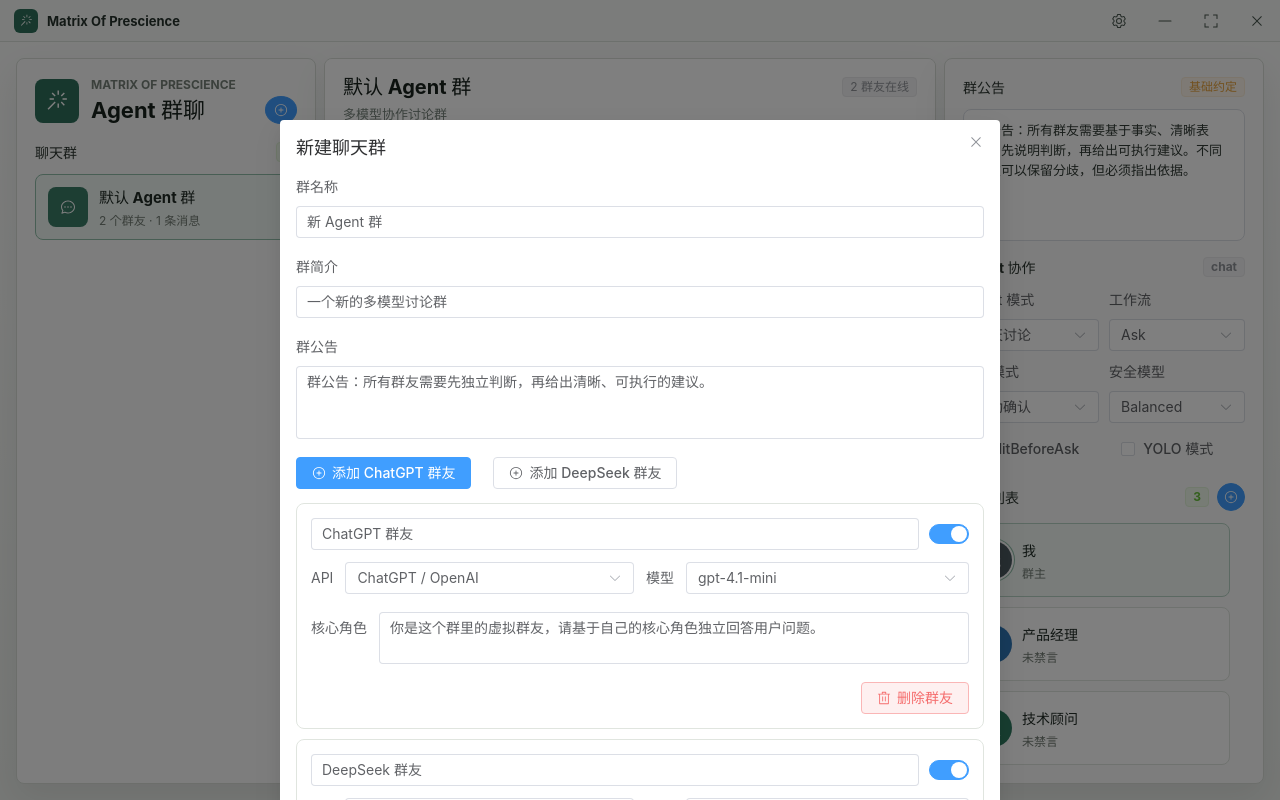
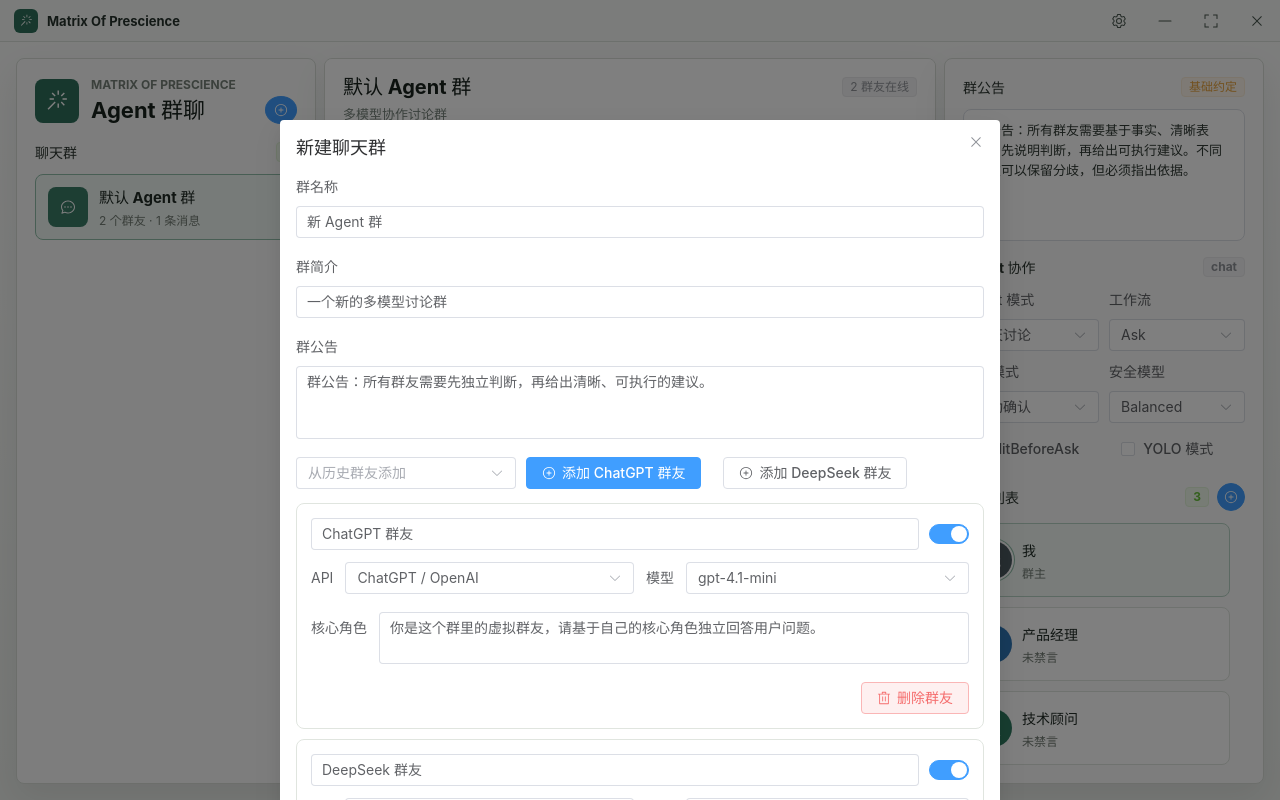
Before and after one commit to StarBobis/MatrixOfPrescience, a Vue app: page / in a window 1280 px wide. Both pictures are taken after a click on the button 281 px from the left and 110 px from the top of the page. Built offline with nearby package versions, Linux system fonts and the light colour scheme.

Commit message:
实现历史群友功能

```diff
--- a/src/components/CreateGroupDialog.vue
+++ b/src/components/CreateGroupDialog.vue
@@ -9,6 +9,7 @@
   description: string;
   announcement: string;
   members: AgentModel[];
+  historicalMembers: AgentModel[];
   providerOptions: Array<{ label: string; value: ProviderId }>;
   modelPresets: Record<ProviderId, string[]>;
 }>();
@@ -18,6 +19,7 @@
   "update:description": [value: string];
   "update:announcement": [value: string];
   addDraftMember: [provider: ProviderId];
+  addDraftMemberFromHistory: [memberId: string];
   removeDraftMember: [memberId: string];
   updateDraftMemberProvider: [member: AgentModel];
   createGroup: [];
@@ -48,6 +50,25 @@
     </el-form>
 
     <div class="settings-toolbar">
+      <el-select
+        class="history-member-select"
+        placeholder="从历史群友添加"
+        filterable
+        clearable
+        @change="(memberId: string) => memberId && emit('addDraftMemberFromHistory', memberId)"
+      >
+        <el-option
+          v-for="member in historicalMembers"
+          :key="member.id"
+          :label="member.name"
+          :value="member.id"
+          :disabled="
+            members.some(
+              (item) => item.name.trim().toLocaleLowerCase() === member.name.trim().toLocaleLowerCase(),
+            )
+          "
+        />
+      </el-select>
       <el-button type="primary" :icon="CirclePlus" @click="emit('addDraftMember', 'openai')">
         添加 ChatGPT 群友
       </el-button>
@@ -109,3 +130,16 @@
     </template>
   </el-dialog>
 </template>
+
+<style scoped>
+.settings-toolbar {
+  display: flex;
+  flex-wrap: wrap;
+  gap: 10px;
+  margin-bottom: 14px;
+}
+
+.history-member-select {
+  width: 220px;
+}
+</style>
--- a/src/components/GroupMemberPanel.vue
+++ b/src/components/GroupMemberPanel.vue
@@ -6,13 +6,16 @@
 
 defineProps<{
   members: AgentModel[];
+  historicalMembers: AgentModel[];
   ownerProfile: OwnerProfile;
   getProviderLabel: (provider: ProviderId) => string;
 }>();
 
 const emit = defineEmits<{
   addMember: [provider: ProviderId];
+  addHistoricalMember: [memberId: string];
   removeMember: [memberId: string];
+  renameMember: [memberId: string, name: string];
 }>();
 
 const activeMemberCardId = ref("");
@@ -80,11 +83,30 @@
 
           <div class="add-member-card">
             <strong>添加群友</strong>
+            <el-select
+              placeholder="从历史群友添加"
+              filterable
+              clearable
+              @change="(memberId: string) => memberId && emit('addHistoricalMember', memberId)"
+            >
+              <el-option
+                v-for="member in historicalMembers"
+                :key="member.id"
+                :label="member.name"
+                :value="member.id"
+                :disabled="
+                  members.some(
+                    (item) =>
+                      item.name.trim().toLocaleLowerCase() === member.name.trim().toLocaleLowerCase(),
+                  )
+                "
+              />
+            </el-select>
             <el-button type="primary" plain @click="emit('addMember', 'openai')">
-              ChatGPT 群友
+              新建 ChatGPT 群友
             </el-button>
             <el-button plain @click="emit('addMember', 'deepseek')">
-              DeepSeek 群友
+              新建 DeepSeek 群友
             </el-button>
           </div>
         </el-popover>
@@ -153,6 +175,7 @@
                 v-model="member.name"
                 size="small"
                 @focus="startMemberCardEdit(member.id)"
+                @change="emit('renameMember', member.id, member.name)"
                 @blur="finishMemberCardEdit(member.id)"
               />
               <span>{{ member.enabled ? "未禁言" : "已禁言" }}</span>
--- a/src/components/GroupRightPanel.vue
+++ b/src/components/GroupRightPanel.vue
@@ -44,13 +44,16 @@
 
 defineProps<{
   members: AgentModel[];
+  historicalMembers: AgentModel[];
   ownerProfile: OwnerProfile;
   getProviderLabel: (provider: ProviderId) => string;
 }>();
 
 const emit = defineEmits<{
   addMember: [provider: ProviderId];
+  addHistoricalMember: [memberId: string];
   removeMember: [memberId: string];
+  renameMember: [memberId: string, name: string];
 }>();
 
 function syncEditBeforeAsk(value: boolean) {
@@ -198,10 +201,13 @@
 
     <GroupMemberPanel
       :members="members"
+      :historical-members="historicalMembers"
       :owner-profile="ownerProfile"
       :get-provider-label="getProviderLabel"
       @add-member="(provider) => emit('addMember', provider)"
+      @add-historical-member="(memberId) => emit('addHistoricalMember', memberId)"
       @remove-member="(memberId) => emit('removeMember', memberId)"
+      @rename-member="(memberId, name) => emit('renameMember', memberId, name)"
     />
   </aside>
 </template>
--- a/src/stores/settings.ts
+++ b/src/stores/settings.ts
@@ -95,6 +95,7 @@
 interface PersistedSettings {
   providers?: Partial<Record<ProviderId, ProviderConfig>>;
   agentModels?: AgentModel[];
+  memberLibrary?: AgentModel[];
   groups?: ChatGroup[];
   activeGroupId?: string;
   ownerProfile?: Partial<OwnerProfile>;
@@ -229,6 +230,41 @@
   };
 }
 
+function normalizeName(name: string) {
+  return name.trim().toLocaleLowerCase();
+}
+
+function makeUniqueMemberName(name: string, members: AgentModel[], exceptId = "") {
+  const base = name.trim() || "群友";
+  const usedNames = new Set(
+    members
+      .filter((member) => member.id !== exceptId)
+      .map((member) => normalizeName(member.name)),
+  );
+
+  if (!usedNames.has(normalizeName(base))) {
+    return base;
+  }
+
+  let index = 2;
+  let nextName = `${base} ${index}`;
+
+  while (usedNames.has(normalizeName(nextName))) {
+    index += 1;
+    nextName = `${base} ${index}`;
+  }
+
+  return nextName;
+}
+
+function cloneMember(member: AgentModel, members: AgentModel[] = []) {
+  return {
+    ...structuredClone(member),
+    id: crypto.randomUUID(),
+    name: makeUniqueMemberName(member.name, members),
+  };
+}
+
 function createDefaultMembers(): AgentModel[] {
   return [
     createMember(
@@ -272,6 +308,7 @@
     return {
       providers: structuredClone(providerDefaults),
       groups: [defaultGroup] as ChatGroup[],
+      memberLibrary: createDefaultMembers() as AgentModel[],
       activeGroupId: defaultGroup.id,
       ownerProfile: structuredClone(defaultOwnerProfile),
     };
@@ -283,6 +320,20 @@
 
     activeMembers(): AgentModel[] {
       return this.activeGroup?.members.filter((member) => member.enabled) ?? [];
+    },
+
+    historicalMembers(): AgentModel[] {
+      const members = [...this.memberLibrary];
+
+      for (const group of this.groups) {
+        for (const member of group.members) {
+          if (!members.some((item) => normalizeName(item.name) === normalizeName(member.name))) {
+            members.push(member);
+          }
+        }
+      }
+
+      return members;
     },
   },
 
@@ -312,6 +363,7 @@
 
       if (Array.isArray(parsed.groups) && parsed.groups.length > 0) {
         this.groups = parsed.groups.map((group) => normalizeGroup(group));
+        this.memberLibrary = this.buildMemberLibrary(parsed.memberLibrary ?? []);
         this.activeGroupId = parsed.activeGroupId ?? parsed.groups[0].id;
         return;
       }
@@ -321,6 +373,7 @@
         migratedGroup.name = "迁移的模型群";
         migratedGroup.members = parsed.agentModels;
         this.groups = [migratedGroup];
+        this.memberLibrary = this.buildMemberLibrary(parsed.agentModels);
         this.activeGroupId = migratedGroup.id;
       }
     },
@@ -330,11 +383,57 @@
         STORAGE_KEY,
         JSON.stringify({
           providers: this.providers,
+          memberLibrary: this.buildMemberLibrary(this.memberLibrary),
           groups: this.groups,
           activeGroupId: this.activeGroupId,
           ownerProfile: this.ownerProfile,
         }),
       );
+    },
+
+    buildMemberLibrary(seed: AgentModel[] = []) {
+      const members: AgentModel[] = [];
+
+      for (const member of [...seed, ...this.groups.flatMap((group) => group.members)]) {
+        const name = makeUniqueMemberName(member.name, members);
+        members.push({
+          ...structuredClone(member),
+          id: member.id,
+          name,
+        });
+      }
+
+      const seen = new Set<string>();
+      return members.filter((member) => {
+        const key = normalizeName(member.name);
+
+        if (seen.has(key)) {
+          return false;
+        }
+
+        seen.add(key);
+        return true;
+      });
+    },
+
+    rememberMember(member: AgentModel) {
+      const existing = this.memberLibrary.find(
+        (item) => normalizeName(item.name) === normalizeName(member.name),
+      );
+
+      if (existing) {
+        Object.assign(existing, structuredClone(member), { id: existing.id });
+        return existing;
+      }
+
+      const libraryMember = {
+        ...structuredClone(member),
+        id: crypto.randomUUID(),
+        name: makeUniqueMemberName(member.name, this.memberLibrary),
+      };
+
+      this.memberLibrary.push(libraryMember);
+      return libraryMember;
     },
 
     startPersistence() {
@@ -364,7 +463,10 @@
         workspacePath: "",
         agentConfig: structuredClone(defaultAgentConfig),
         patchProposals: [],
-        members,
+        members: members.map((member, index, list) => ({
+          ...member,
+          name: makeUniqueMemberName(member.name, list.slice(0, index)),
+        })),
         messages: [
           createSystemMessage(
             `群「${name}」已创建。当前有 ${members.length} 个虚拟群友，可以开始对话。`,
@@ -374,6 +476,9 @@
       };
 
       this.groups.unshift(group);
+      for (const member of group.members) {
+        this.rememberMember(member);
+      }
       this.activeGroupId = group.id;
     },
 
@@ -395,16 +500,37 @@
       const group = this.activeGroup;
       const providerConfig = this.providers[provider];
       const nextIndex = group.members.length + 1;
+      const member = createMember(
+        provider,
+        makeUniqueMemberName(`${providerConfig.name} 群友 ${nextIndex}`, [
+          ...group.members,
+          ...this.memberLibrary,
+        ]),
+        providerConfig.defaultModel,
+        "你是这个群里的虚拟群友，请基于自己的核心角色独立回答用户问题。",
+      );
 
-      group.members.push(
-        createMember(
-          provider,
-          `${providerConfig.name} 群友 ${nextIndex}`,
-          providerConfig.defaultModel,
-          "你是这个群里的虚拟群友，请基于自己的核心角色独立回答用户问题。",
-        ),
-      );
+      group.members.push(member);
+      this.rememberMember(member);
       group.updatedAt = new Date().toISOString();
+    },
+
+    addMemberFromHistory(memberId: string) {
+      const source = this.historicalMembers.find((member) => member.id === memberId);
+
+      if (!source) {
+        return false;
+      }
+
+      const group = this.activeGroup;
+
+      if (group.members.some((member) => normalizeName(member.name) === normalizeName(source.name))) {
+        return false;
+      }
+
+      group.members.push(cloneMember(source, group.members));
+      group.updatedAt = new Date().toISOString();
+      return true;
     },
 
     duplicateMember(member: AgentModel) {
@@ -413,8 +539,21 @@
       group.members.push({
         ...member,
         id: crypto.randomUUID(),
-        name: `${member.name} 副本`,
+        name: makeUniqueMemberName(`${member.name} 副本`, group.members),
       });
+      group.updatedAt = new Date().toISOString();
+    },
+
+    renameMember(memberId: string, name: string) {
+      const group = this.activeGroup;
+      const member = group.members.find((item) => item.id === memberId);
+
+      if (!member) {
+        return;
+      }
+
+      member.name = makeUniqueMemberName(name, group.members, memberId);
+      this.rememberMember(member);
       group.updatedAt = new Date().toISOString();
     },
 
@@ -497,10 +636,15 @@
 
       return createMember(
         provider,
-        `${providerConfig.name} 群友`,
+        makeUniqueMemberName(`${providerConfig.name} 群友`, this.historicalMembers),
         providerConfig.defaultModel,
         "你是这个群里的虚拟群友，请基于自己的核心角色独立回答用户问题。",
       );
     },
+
+    cloneHistoricalMember(memberId: string, members: AgentModel[] = []) {
+      const source = this.historicalMembers.find((member) => member.id === memberId);
+      return source ? cloneMember(source, members) : null;
+    },
   },
 });
--- /dev/null
+++ b/src/utils/memberNames.ts
@@ -0,0 +1,25 @@
+import type { AgentModel } from "../stores/settings";
+
+export function makeMemberNameUnique(member: AgentModel, members: AgentModel[]) {
+  const baseName = member.name.trim() || "群友";
+  const usedNames = new Set(
+    members
+      .filter((item) => item.id !== member.id)
+      .map((item) => item.name.trim().toLocaleLowerCase()),
+  );
+
+  if (!usedNames.has(baseName.toLocaleLowerCase())) {
+    return member;
+  }
+
+  let index = 2;
+  let nextName = `${baseName} ${index}`;
+
+  while (usedNames.has(nextName.toLocaleLowerCase())) {
+    index += 1;
+    nextName = `${baseName} ${index}`;
+  }
+
+  member.name = nextName;
+  return member;
+}
--- a/src/views/ChatGroupPage.vue
+++ b/src/views/ChatGroupPage.vue
@@ -19,6 +19,7 @@
 import GroupSidebar from "../components/GroupSidebar.vue";
 import GroupRightPanel from "../components/GroupRightPanel.vue";
 import ResizableGroupLayout from "../components/ResizableGroupLayout.vue";
+import { makeMemberNameUnique } from "../utils/memberNames";
 import { evaluatePatchSafety } from "../utils/patchSafety";
 
 type ChatRole = "user" | "assistant";
@@ -85,7 +86,8 @@
 };
 
 const settingsStore = useSettingsStore();
-const { providers, groups, activeGroup, activeMembers, ownerProfile } = storeToRefs(settingsStore);
+const { providers, groups, activeGroup, activeMembers, ownerProfile, historicalMembers } =
+  storeToRefs(settingsStore);
 
 const composer = ref("");
 const groupDialogOpen = ref(false);
@@ -158,7 +160,31 @@
 }
 
 function addDraftMember(provider: ProviderId = "openai") {
-  newGroupMembers.value.push(settingsStore.createMemberDraft(provider));
+  const member = settingsStore.createMemberDraft(provider);
+  makeMemberNameUnique(member, newGroupMembers.value);
+  newGroupMembers.value.push(member);
+}
+
+function addDraftMemberFromHistory(memberId: string) {
+  const source = historicalMembers.value.find((member) => member.id === memberId);
+
+  if (
+    source &&
+    newGroupMembers.value.some(
+      (item) => item.name.trim().toLocaleLowerCase() === source.name.trim().toLocaleLowerCase(),
+    )
+  ) {
+    ElMessage.warning("这个群友已经在新群里了");
+    return;
+  }
+
+  const member = settingsStore.cloneHistoricalMember(memberId, newGroupMembers.value);
+
+  if (!member) {
+    return;
+  }
+
+  newGroupMembers.value.push(member);
 }
 
 function removeDraftMember(memberId: string) {
@@ -179,10 +205,27 @@
 
 function createGroup() {
   const groupName = newGroupName.value.trim();
+  const memberNames = new Set<string>();
 
   if (!groupName) {
     ElMessage.warning("请输入群名称");
     return;
+  }
+
+  for (const member of newGroupMembers.value) {
+    const normalizedName = member.name.trim().toLocaleLowerCase();
+
+    if (!normalizedName) {
+      ElMessage.warning("群友名称不能为空");
+      return;
+    }
+
+    if (memberNames.has(normalizedName)) {
+      ElMessage.warning("群友名称必须不同");
+      return;
+    }
+
+    memberNames.add(normalizedName);
   }
 
   settingsStore.createGroup(
@@ -202,6 +245,16 @@
 
 function addMember(provider: ProviderId = "openai") {
   settingsStore.addMember(provider);
+}
+
+function addHistoricalMember(memberId: string) {
+  if (!settingsStore.addMemberFromHistory(memberId)) {
+    ElMessage.warning("这个群友已经在当前群里了");
+  }
+}
+
+function renameMember(memberId: string, name: string) {
+  settingsStore.renameMember(memberId, name);
 }
 
 function removeMember(memberId: string) {
@@ -900,10 +953,13 @@
           v-model:announcement="activeGroupAnnouncement"
           v-model:agent-config="activeGroupAgentConfig"
           :members="activeGroupMembers"
+          :historical-members="historicalMembers"
           :owner-profile="ownerProfile"
           :get-provider-label="getProviderLabel"
           @add-member="addMember"
+          @add-historical-member="addHistoricalMember"
           @remove-member="removeMember"
+          @rename-member="renameMember"
         />
       </template>
     </ResizableGroupLayout>
@@ -914,9 +970,11 @@
       v-model:description="newGroupDescription"
       v-model:announcement="newGroupAnnouncement"
       :members="newGroupMembers"
+      :historical-members="historicalMembers"
       :provider-options="providerOptions"
       :model-presets="modelPresets"
       @add-draft-member="addDraftMember"
+      @add-draft-member-from-history="addDraftMemberFromHistory"
       @remove-draft-member="removeDraftMember"
       @update-draft-member-provider="updateDraftMemberProvider"
       @create-group="createGroup"
```
